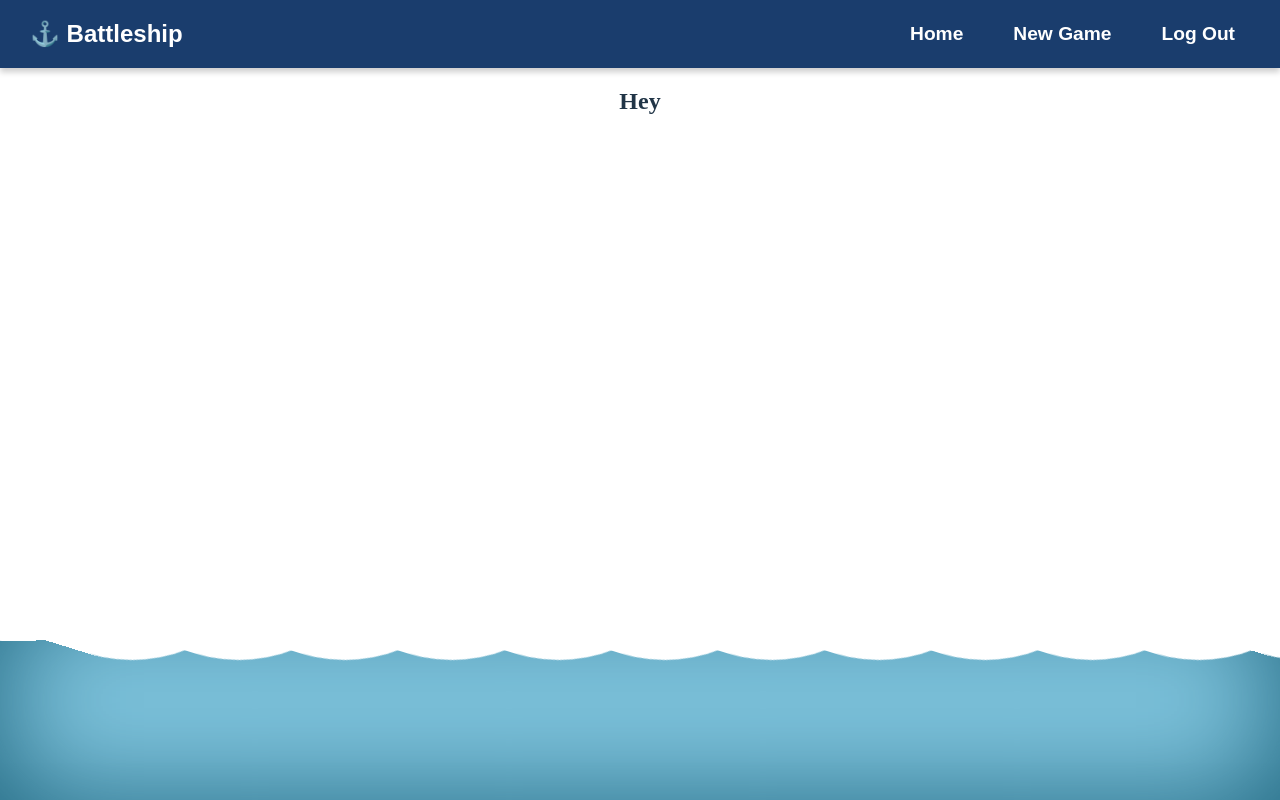
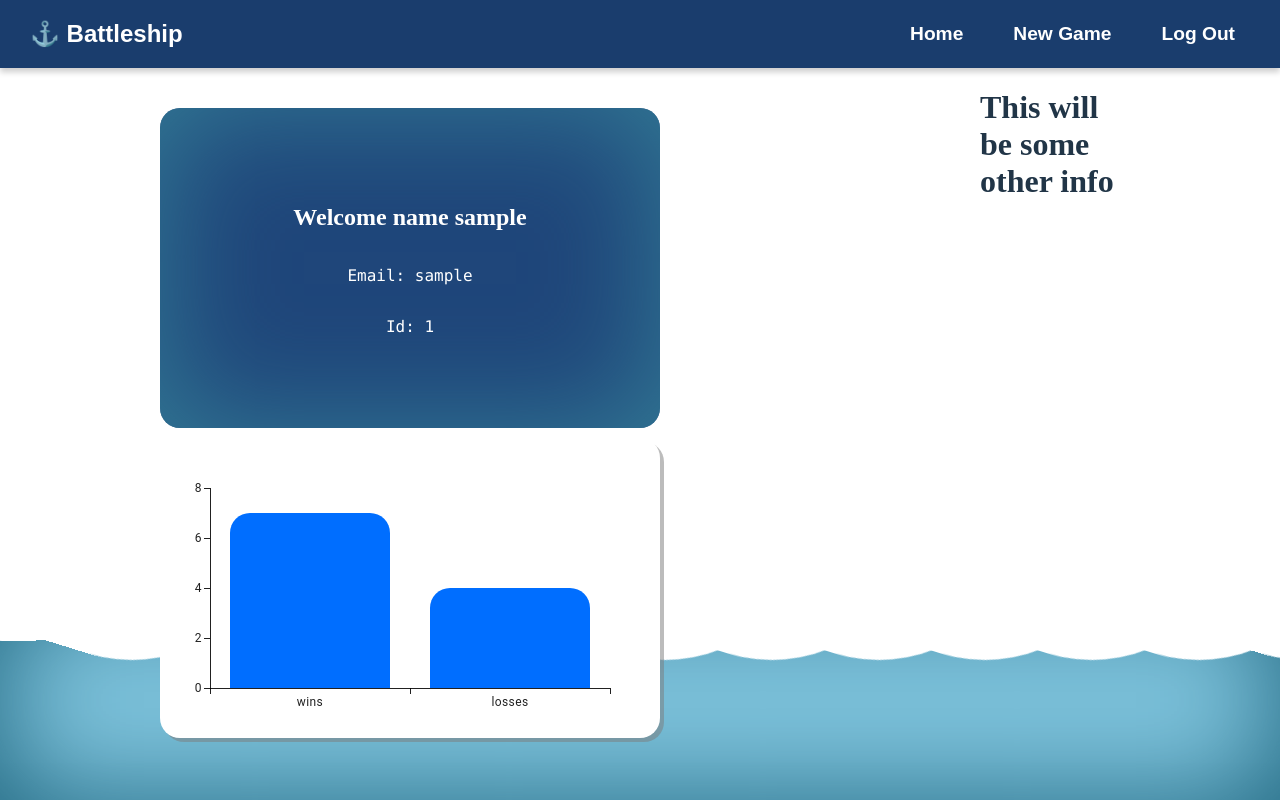
Before and after one commit to 241209-NET/Battleship.FRONTEND, a React (Vite) app in the folder battleship/: page /Home in a window 1280 px wide. Shown: the top 800 px of the page. Built offline with nearby package versions, Linux system fonts and the light colour scheme; sample sign-in values are in the browser's storage.

Commit message:
added some sample content for main

```diff
--- a/battleship/src/Pages/Home.jsx
+++ b/battleship/src/Pages/Home.jsx
@@ -1,12 +1,49 @@
-import '../css/App.css';
-
+import { useEffect, useState } from "react";
+import "../css/App.css";
+import { BarChart } from "@mui/x-charts/BarChart";
 
 export default function Home() {
-    return (
+  const [data, setData] = useState([7, 4]);
+  const [name, setUsername] = useState("name sample")
+  const [email, setEmail] = useState(sessionStorage.getItem("username"))
+  const [id, setId] = useState(sessionStorage.getItem("userid"))
 
-        <div className="home">
-            <h2>Hey</h2>
+  useEffect(() => {
+    // get wins and losses
+  }, []);
+
+  return (
+    <div className="home">
+      <div className="graph-user">
+        <div className="user-info">
+          <h2>Welcome {name}</h2>
+          <p>Email: {email}</p>
+          <p>Id: {id}</p>
         </div>
-    )
-
+        <div className="graph">
+          <BarChart
+            xAxis={[
+              {
+                id: "barCategories",
+                data: ["wins", "losses"],
+                scaleType: "band",
+              },
+            ]}
+            series={[
+              {
+                data: data,
+                color: "#006eff",
+              },
+            ]}
+            width={500}
+            height={300}
+            borderRadius={20}
+          />
+        </div>
+      </div>
+      <div className="other-info">
+        <h1>This will be some other info</h1>
+      </div>
+    </div>
+  );
 }
--- a/battleship/src/css/App.css
+++ b/battleship/src/css/App.css
@@ -78,3 +78,45 @@ section {
     transform: rotate(360deg);
   }
 }
+
+.home{
+  display: flex;
+  flex-direction: row;
+}
+
+.graph-user{
+  display: flex;
+  flex-direction: column;
+  margin: 0 20vmin;
+  align-items: center;
+  justify-content: center;
+}
+
+.other-info{
+  display: flex;
+  flex-direction: column;
+  margin: 0 20vmin;
+}
+
+.user-info{
+  width: 500px;
+  height: 300px;
+  background-color: #1f467a;
+  box-shadow: inset 0 0 120px #347d97;
+  margin-top: 5vmin;
+  color: white;
+  border-radius: 20px;
+  text-align: center;
+  padding: 10px 0;
+  display: flex;
+  align-items: center;
+  justify-content: center;
+  flex-direction: column;
+  margin-bottom: 10px;
+}
+
+.graph {
+  background-color: white;
+  box-shadow: 4px 4px rgba(126, 126, 126, 0.514);
+  border-radius: 20px;
+}
```
Also changed, not shown: battleship/package.json (+7 -1 lines), 1 other file (tests, documents, lock files or other folders).
